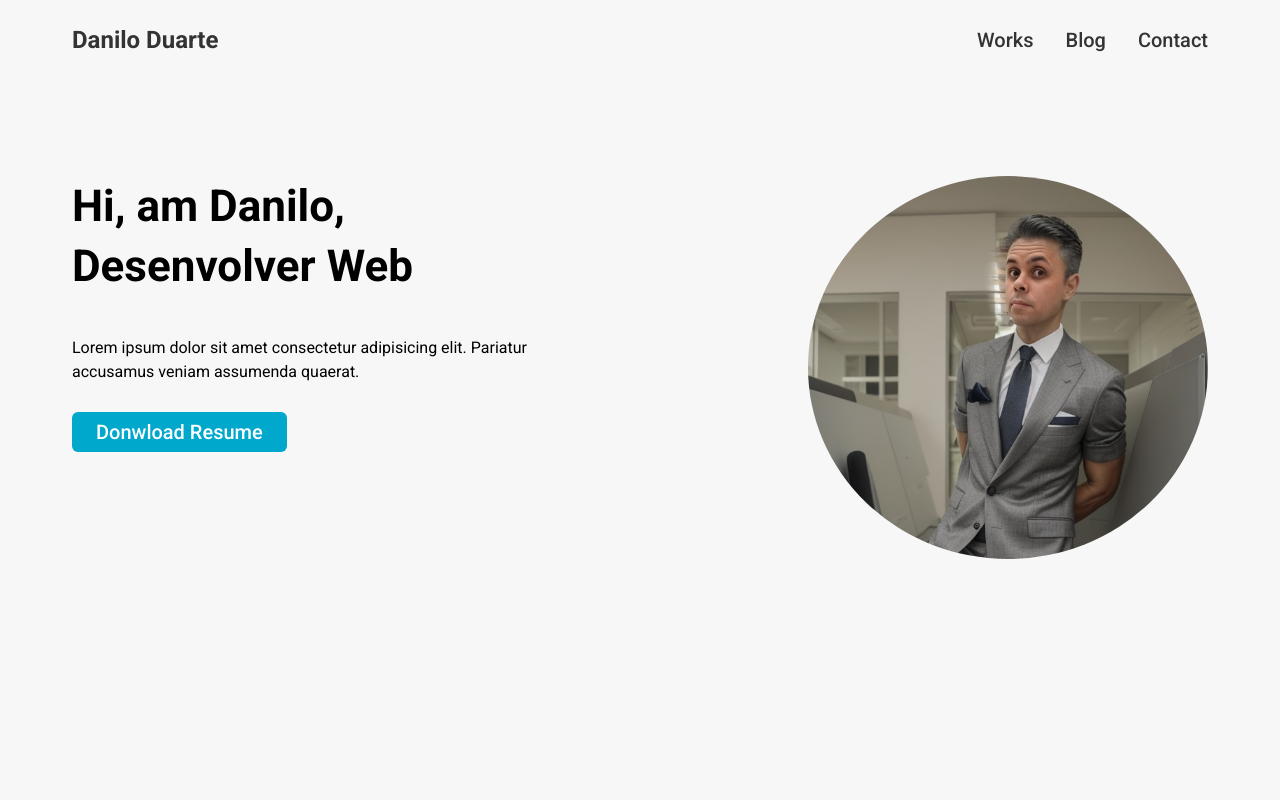
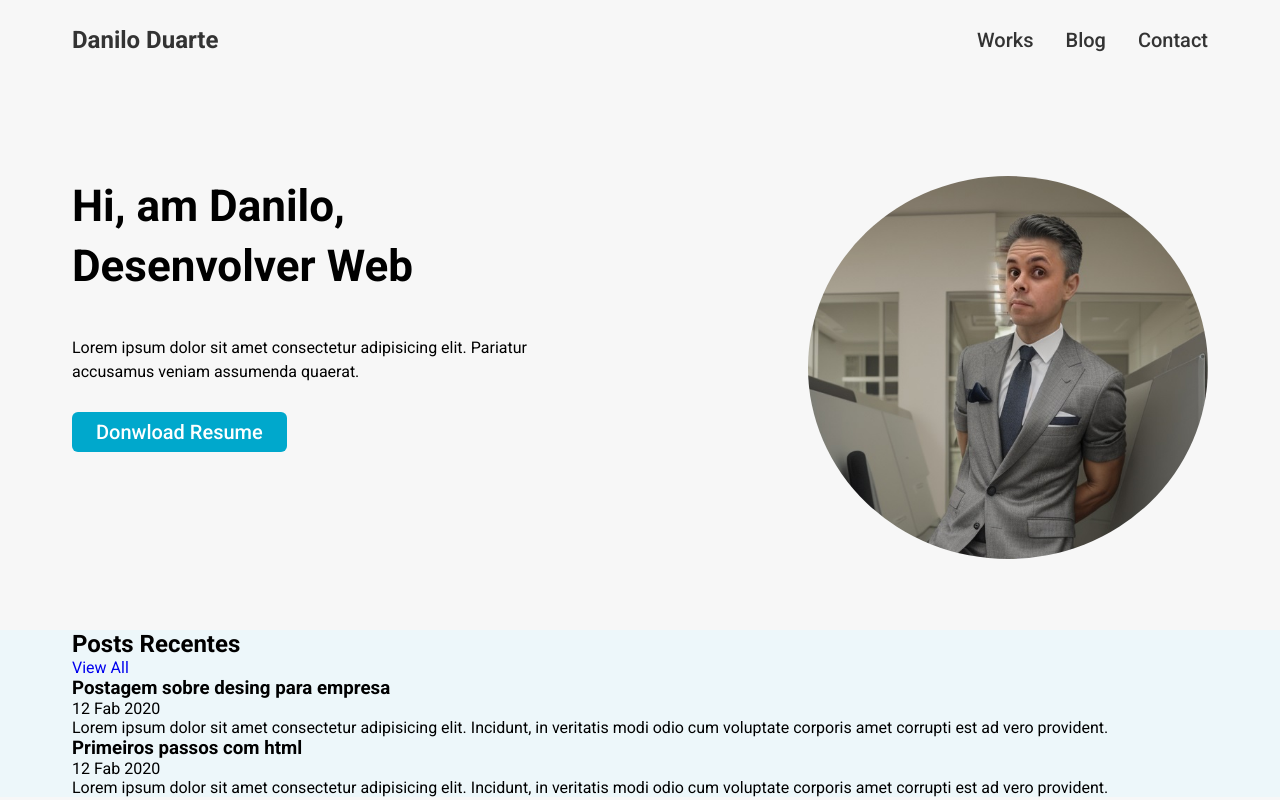
Before and after one commit to danilojduarte/FrontEndReact, a plain HTML site: page Aua-ProjetoPratico/index.html in a window 1280 px wide. Drawn offline with Linux system fonts and the light colour scheme.

Commit message:
Aplicando Css

```diff
--- a/Aua-ProjetoPratico/css/style.css
+++ b/Aua-ProjetoPratico/css/style.css
@@ -94,3 +94,14 @@ main #banner {
   width: 100%;
   max-width: 400px;
 }
+
+/* Section Posts */
+section#posts {
+  margin-top: 71px;
+  background-color: #edf7fa;
+}
+#posts .posts-content {
+  max-width: 1200px;
+  margin: 0 auto;
+  padding: 0 2rem;
+}
--- a/Aua-ProjetoPratico/index.html
+++ b/Aua-ProjetoPratico/index.html
@@ -51,7 +51,31 @@
       </section>
 
       <section id="posts">
+        <div class="posts-content">
+          <div class="posts-content-header">
+            <h2 class="section-title">Posts Recentes</h2>
+            <a class="posts-link" href="#">View All</a>
+          </div>
 
+          <div class="posts-cards">
+            <div class="post-card">
+              <h3>Postagem sobre desing para empresa</h3>
+              <span>12 Fab 2020</span>
+              <p>
+                Lorem ipsum dolor sit amet consectetur adipisicing elit. Incidunt, in veritatis modi odio cum voluptate corporis amet corrupti est ad vero provident.
+              </p>
+            </div>
+
+            <div class="post-card">
+              <h3>Primeiros passos com html</h3>
+              <span>12 Fab 2020</span>
+              <p>
+                Lorem ipsum dolor sit amet consectetur adipisicing elit. Incidunt, in veritatis modi odio cum voluptate corporis amet corrupti est ad vero provident.
+              </p>
+            </div>
+          </div>
+
+        </div>
       </section>
     </main>
 
```
